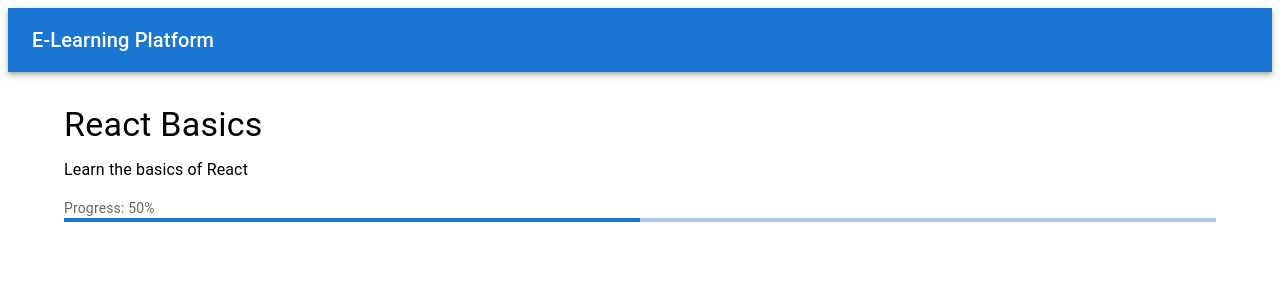
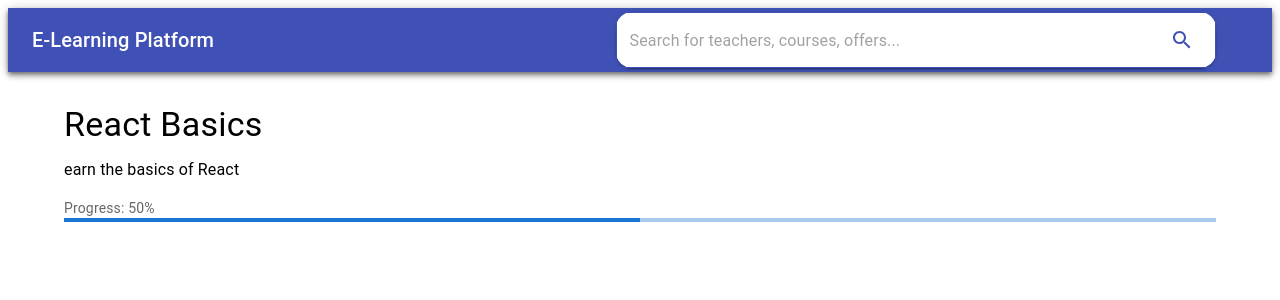
Before and after one commit to jcqiao/elearning-platform, a React (Create React App) app: page /courses/1 in a window 1280 px wide. Shown: the top 300 px of the page. Built offline with nearby package versions, Linux system fonts and the light colour scheme; data requests are answered from the project's data file.

Commit message:
Search more recommend

```diff
--- /dev/null
+++ b/src/components/Header.js
@@ -0,0 +1,94 @@
+import React, { useState, useCallback, useEffect } from "react";
+import {
+  AppBar,
+  Toolbar,
+  Typography,
+  TextField,
+  IconButton,
+  InputAdornment,
+  Box
+} from "@mui/material";
+import SearchIcon from "@mui/icons-material/Search";
+import axios from "axios";
+import { useSetRecoilState } from "recoil";
+import { courseListState } from "../recoil/atoms";
+import { debounce } from "../utils/common";
+
+const Header = () => {
+  const setCourseList = useSetRecoilState(courseListState);
+  const [allCourses, setAllCourses] = useState([]);
+  useEffect(() => {
+    const getAllCourses = async () => {
+      try {
+        const response = await axios.get(`http://localhost:5001/courses`);
+
+        setAllCourses(response.data);
+      } catch (error) {
+        console.error("Failed to fetch courses:", error);
+      }
+    };
+    getAllCourses();
+  }, []);
+
+  const debounceSearch = debounce(async query => {
+    try {
+      const filterCourses = allCourses.filter(
+        course =>
+          course.description.toLowerCase().includes(query) ||
+          course.title.toLowerCase().includes(query)
+      );
+      setCourseList(filterCourses); // update status
+    } catch (error) {
+      console.error("Error filtering courses:", error);
+    }
+  }, 300);
+
+  const handleSearch = event => {
+    const value = event.target.value.toLowerCase();
+    debounceSearch(value);
+  };
+
+  return (
+    <AppBar position="static" sx={{ backgroundColor: "#3f51b5" }}>
+      <Toolbar>
+        <Typography variant="h6" sx={{ flexGrow: 1, color: "white" }}>
+          E-Learning Platform
+        </Typography>
+        <Box sx={{ flexGrow: 1, display: "flex", justifyContent: "center" }}>
+          <TextField
+            variant="outlined"
+            placeholder="Search for teachers, courses, offers..."
+            onChange={handleSearch}
+            InputProps={{
+              endAdornment: (
+                <InputAdornment position="end">
+                  <IconButton>
+                    <SearchIcon sx={{ color: "#3f51b5" }} />
+                  </IconButton>
+                </InputAdornment>
+              )
+            }}
+            sx={{
+              outline: "none",
+              maxWidth: 600,
+              width: "100%",
+              backgroundColor: "white",
+              borderRadius: 4,
+              boxShadow: 2,
+              "& .MuiOutlinedInput-root": {
+                "& fieldset": {
+                  borderColor: "#3f51b5"
+                },
+                "&:hover fieldset": {
+                  borderColor: "#303f9f"
+                }
+              }
+            }}
+          />
+        </Box>
+      </Toolbar>
+    </AppBar>
+  );
+};
+
+export default Header;
--- a/src/components/Layout.js
+++ b/src/components/Layout.js
@@ -1,13 +1,12 @@
 import React from "react";
 import { AppBar, Toolbar, Typography, Container } from "@mui/material";
+import Header from "./Header";
 
 const Layout = ({ children }) => {
   return (
     <div>
       <AppBar position="static">
-        <Toolbar>
-          <Typography variant="h6">E-Learning Platform</Typography>
-        </Toolbar>
+        <Header />
       </AppBar>
       <Container>
         {children}
--- a/src/recoil/atoms.js
+++ b/src/recoil/atoms.js
@@ -6,7 +6,7 @@ export const courseListState = atom({
     {
       id: "1",
       title: "React Basics",
-      description: "Learn the basics of React"
+      description: "earn the basics of React"
     },
     { id: "2", title: "Advanced React", description: "Dive deeper into React" },
     {
--- /dev/null
+++ b/src/utils/common.js
@@ -0,0 +1,15 @@
+export const debounce = (func, wait, immediate) => {
+  let timeout;
+  return (...args) => {
+    const later = () => {
+      timeout = null;
+      if (!immediate) func(...args);
+    };
+
+    const callNow = immediate && !timeout;
+    clearTimeout(timeout);
+    timeout = setTimeout(later, wait);
+
+    if (callNow) func(...args);
+  };
+};
```
